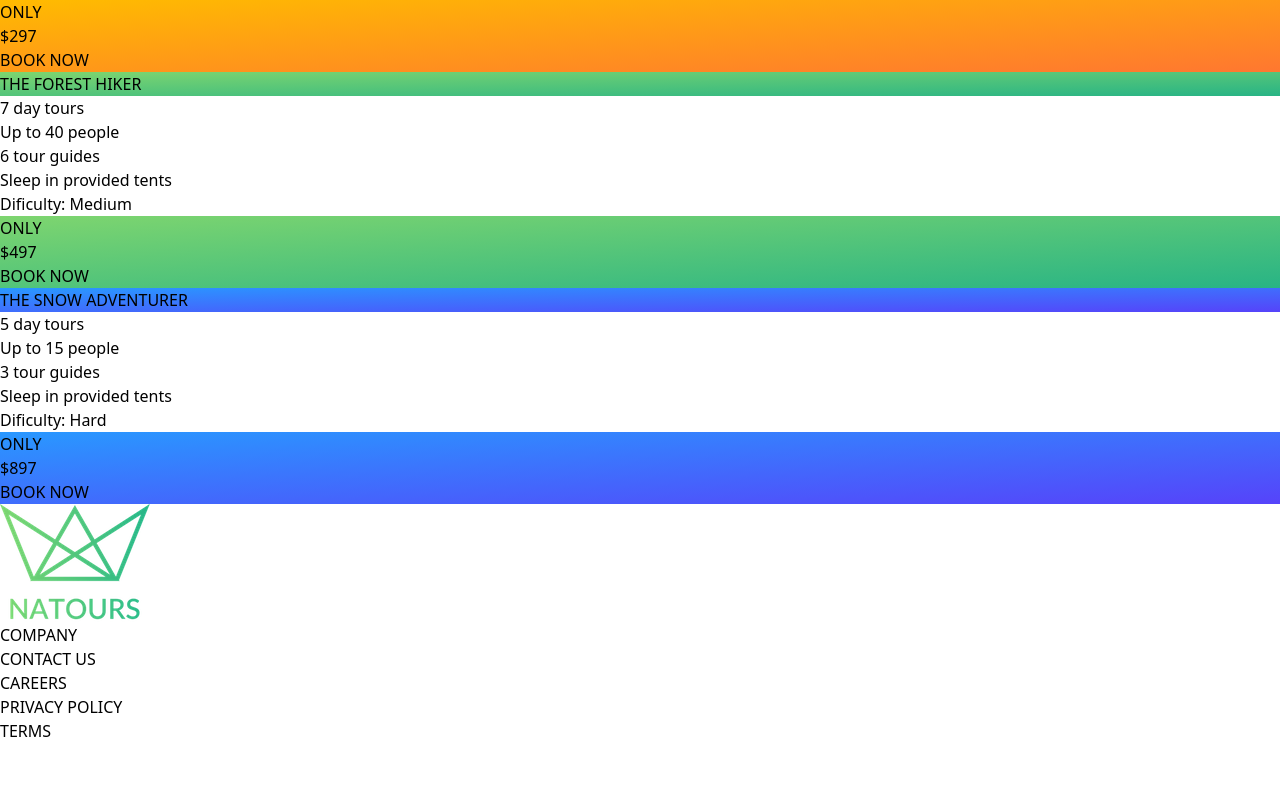
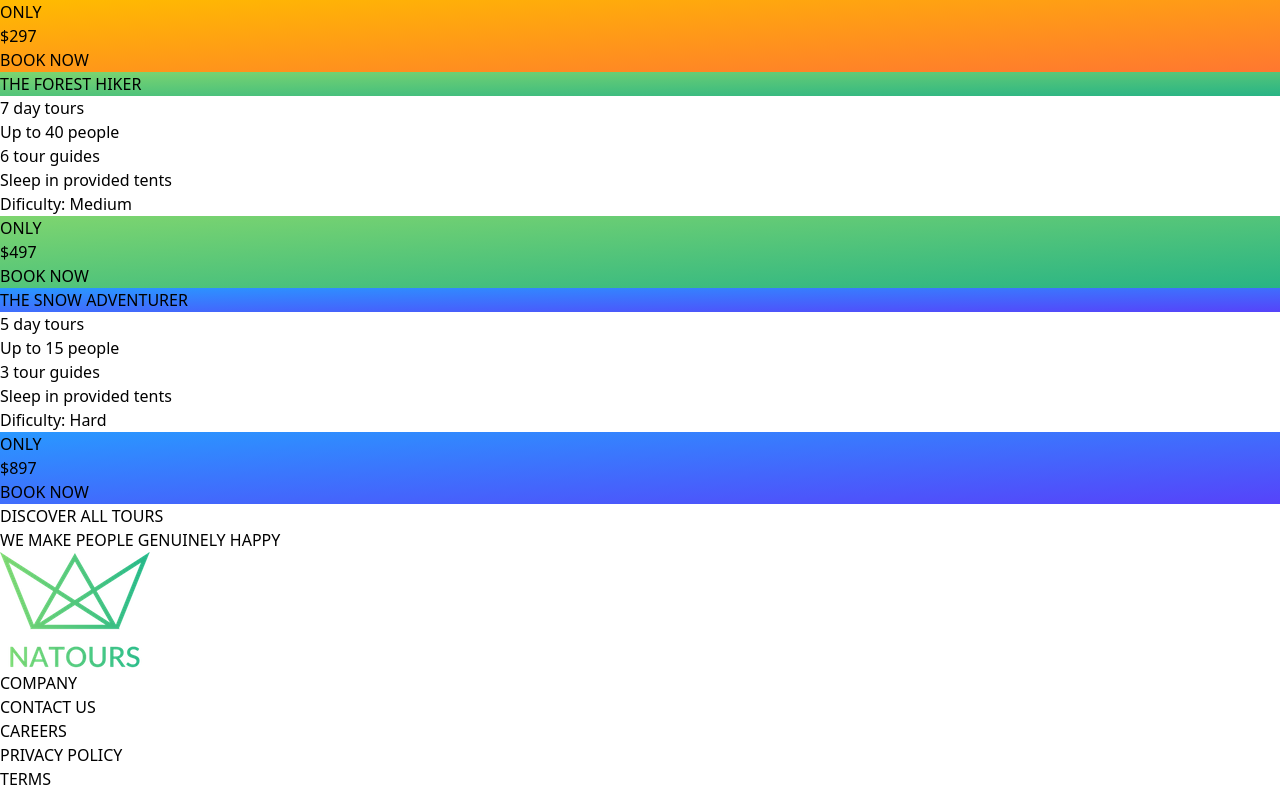
Before and after one commit to Emmanuel-Anaba/NATOURS-React, a React (Vite) app: page / in a window 1280 px wide. Shown: the part 1224-2015 px from the top of the page. Before the commit the page ends 1967 px from the top, so only its background shows below. Built offline with nearby package versions, Linux system fonts and the light colour scheme.

Commit message:
started stories section

```diff
--- a/index.html
+++ b/index.html
@@ -1,5 +1,5 @@
 <!DOCTYPE html>
-<html lang="en">
+<html lang="en" class="scroll-smooth">
   <head>
     <meta charset="UTF-8" />
     <meta name="viewport" content="width=device-width, initial-scale=1.0" />
@@ -7,7 +7,7 @@
     <link rel="shortcut icon" type="image/png" href="src/assets/img/favicon.png" />
   </head>
   <body>
-    <div id="root"></div>
+    <div id="root" class="text-[#777]"></div>
     <script type="module" src="/src/main.jsx"></script>
   </body>
 </html>
--- a/src/App.jsx
+++ b/src/App.jsx
@@ -3,6 +3,7 @@ import Features from "./sections/Features";
 import Footer from "./sections/Footer";
 import Header from "./sections/Header";
 import Nav from "./sections/Nav";
+import Stories from "./sections/Stories";
 import Tours from "./sections/Tours";
 
 const App = () => {
@@ -13,6 +14,7 @@ const App = () => {
       <About />
       <Features />
       <Tours />
+      <Stories />
       <Footer />
     </>
   );
--- a/src/assets/css/index.css
+++ b/src/assets/css/index.css
@@ -4,13 +4,16 @@
 
 @layer utilities {
   * {
-    @apply duration-500;
+    @apply outline-none duration-500;
   }
   .myContainer {
     @apply w-[90%] mx-auto;
   }
   .btn {
-    @apply text-[#777] rounded-full px-8 py-[10px] m-auto md:hover:scale-110;
+    @apply rounded-full px-8 py-[10px] m-auto md:hover:scale-110 cursor-pointer;
+  }
+  .section-heading {
+    @apply text-center font-semibold text-gradient text-xl md:text-2xl lg:text-3xl ls-vsm;
   }
   header {
     background: linear-gradient(
--- a/src/sections/About.jsx
+++ b/src/sections/About.jsx
@@ -32,7 +32,7 @@ const About = () => {
 
   return (
     <section id="about" className="py-8 lg:py-20 bg-[#f7f7f7]">
-      <p className="text-center font-semibold text-gradient text-xl md:text-2xl lg:text-3xl pb-8 ls-vsm">
+      <p className="section-heading pb-8">
         EXCITING TOURS FOR ADVENTUROUS PEOPLE
       </p>
       <div className="myContainer grid md:grid-cols-5 gap-8">
@@ -48,7 +48,7 @@ const About = () => {
           {imgs.map((item) => (
             <img
               key={imgs.indexOf(item)}
-              className={`mx-auto w-full md:w-fit rounded-lg md:absolute lg:hover:scale-110 lg:outline-offset-8 shadow-2xl lg:hover:outline lg:hover:outline-4 hover:outline-[#55c57a] ${item.position}`}
+              className={`mx-auto w-full md:w-fit rounded-lg md:absolute lg:hover:scale-110 lg:outline-offset-8 shadow-2xl lg:hover:outline lg:hover:outline-4 md:hover:outline-[#55c57a] md:hover:z-50 ${item.position}`}
               src={item.image}
               alt={`Photo ${imgs.indexOf(item) + 1}`}
             />
--- a/src/sections/Features.jsx
+++ b/src/sections/Features.jsx
@@ -30,7 +30,7 @@ const Features = () => {
         {cards.map(({ icon, h, p }) => (
           <Card
             key={h}
-            className="cursor-pointer text-[#777] text-center rounded p-4 bg-[rgba(255,255,255,0.8)] grid gap-4 lg:hover:-translate-y-5  ">
+            className="cursor-pointer text-[#777] text-center rounded p-4 bg-[rgba(255,255,255,0.8)] grid gap-4 lg:hover:-translate-y-5">
             {icon}
             <p className="font-semibold text-lg">{h}</p>
             <p>{p}</p>
--- a/src/sections/Header.jsx
+++ b/src/sections/Header.jsx
@@ -4,15 +4,15 @@ const Header = () => {
   //   </style>
 
   return (
-    <header className="h-[85svh] bg-cover bg-top relative text-white">
+    <header className="h-[85svh] bg-cover bg-top relative">
       <div className="grid gap-8 absolute left-1/2 -translate-x-1/2 top-[40%] -translate-y-[60%]">
-        <div className="text-center font-medium">
+        <div className="text-center font-medium text-white">
           <p className="font-bold md:font-medium pb-8 text-2xl md:text-[4rem] ls-md md:ls-lg">OUTDOORS</p>
           <p className="font-medium text-base ls-sm">IS WHERE LIFE HAPPENS</p>
         </div>
-        <button className="bg-white btn">
+        <a href="#tours" className="bg-white btn mx-auto">
           DISCOVER OUR TOURS
-        </button>
+        </a>
       </div>
       {/* Backgroung Clip is gonna be wavy */}
     </header>
--- /dev/null
+++ b/src/sections/Stories.jsx
@@ -0,0 +1,11 @@
+const Stories = () => {
+  return (
+    <section id="stories" className="py-20">
+      <div className="myContainer">
+        <p className="section-heading">WE MAKE PEOPLE GENUINELY HAPPY</p>
+      </div>
+    </section>
+  );
+};
+
+export default Stories;
--- a/src/sections/Tours.jsx
+++ b/src/sections/Tours.jsx
@@ -47,15 +47,15 @@ const Tours = () => {
   ];
 
   return (
-    <section id="tours" className="py-20">
-      <p className="text-center font-semibold text-gradient text-xl md:text-2xl lg:text-3xl pb-8 ls-vsm">
+    <section id="tours" className="py-20 grid gap-16">
+      <p className="section-heading">
         MOST POPULAR TOURS
       </p>
       <div className="myContainer grid md:grid-cols-3 gap-12 md:gap-20 text-[#777]">
         {cards.map(({ h, p, price, bg, bgImg }) => (
           <Card
             key={h}
-            className={`text-center shadow-lg overflow-hidden rounded-lg md:hover:scale-105`}>
+            className={`text-center shadow-2xl overflow-hidden rounded-lg md:hover:scale-105`}>
             <div
               className="h-48 bg-center bg-cover bg-blend-screen text-white relative"
               style={{
@@ -87,6 +87,7 @@ const Tours = () => {
           </Card>
         ))}
       </div>
+      <a href="#" className="btn bg-[#55c57a] text-white shadow-lg">DISCOVER ALL TOURS</a>
     </section>
   );
 };
```
